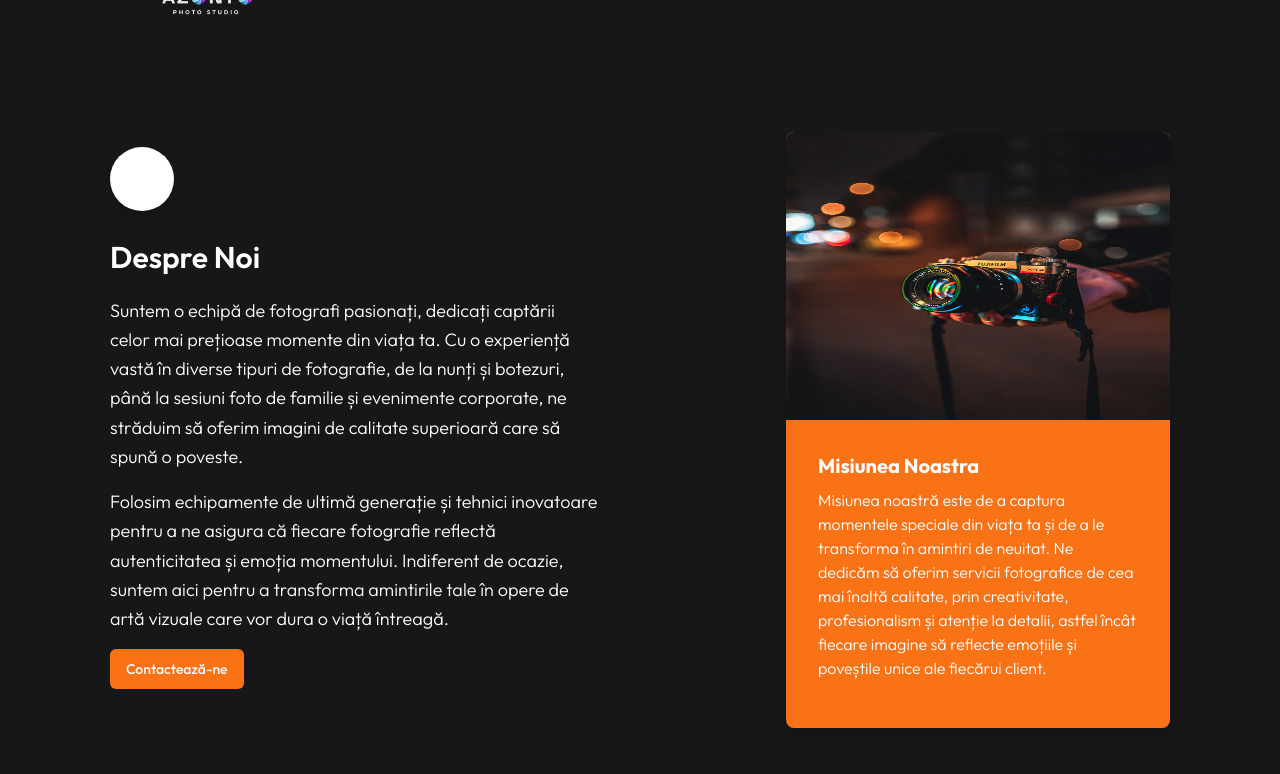
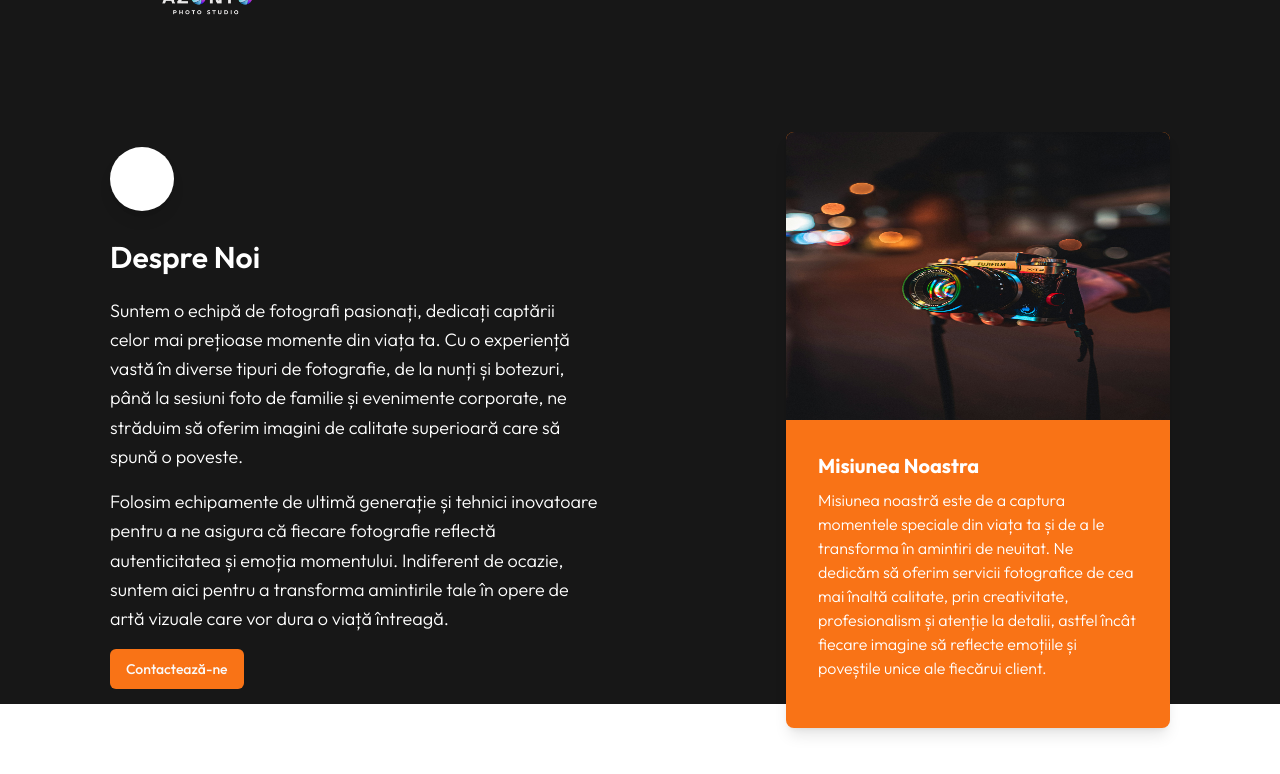
Before and after one commit to azonto-studio/azonto-studio.github.io, a Next.js app: page /about in a window 1280 px wide. Shown: the top 774 px of the page. Built offline with nearby package versions, Linux system fonts and the light colour scheme.

Commit message:
last_update

```diff
--- a/app/layout.js
+++ b/app/layout.js
@@ -17,7 +17,7 @@ export default function RootLayout({ children }) {
     <html lang="en">
       <body className={outfit.className}>
           <ToastContainer />
-          <div className="bg-neutral-900">
+          <div className="bg-neutral-900 max-h-svh">
             <Header />
             <MobileNavigation />
             {children}
```
